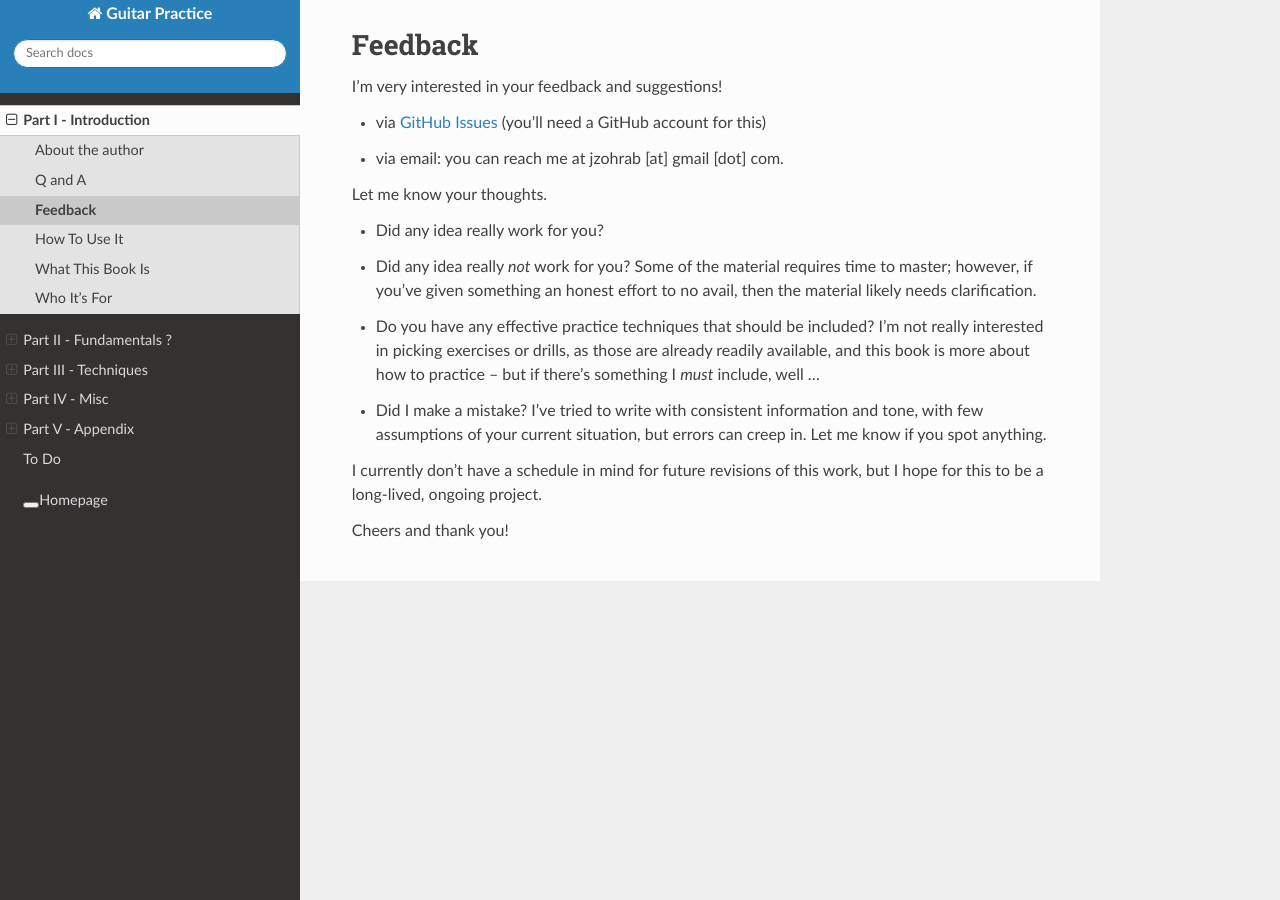
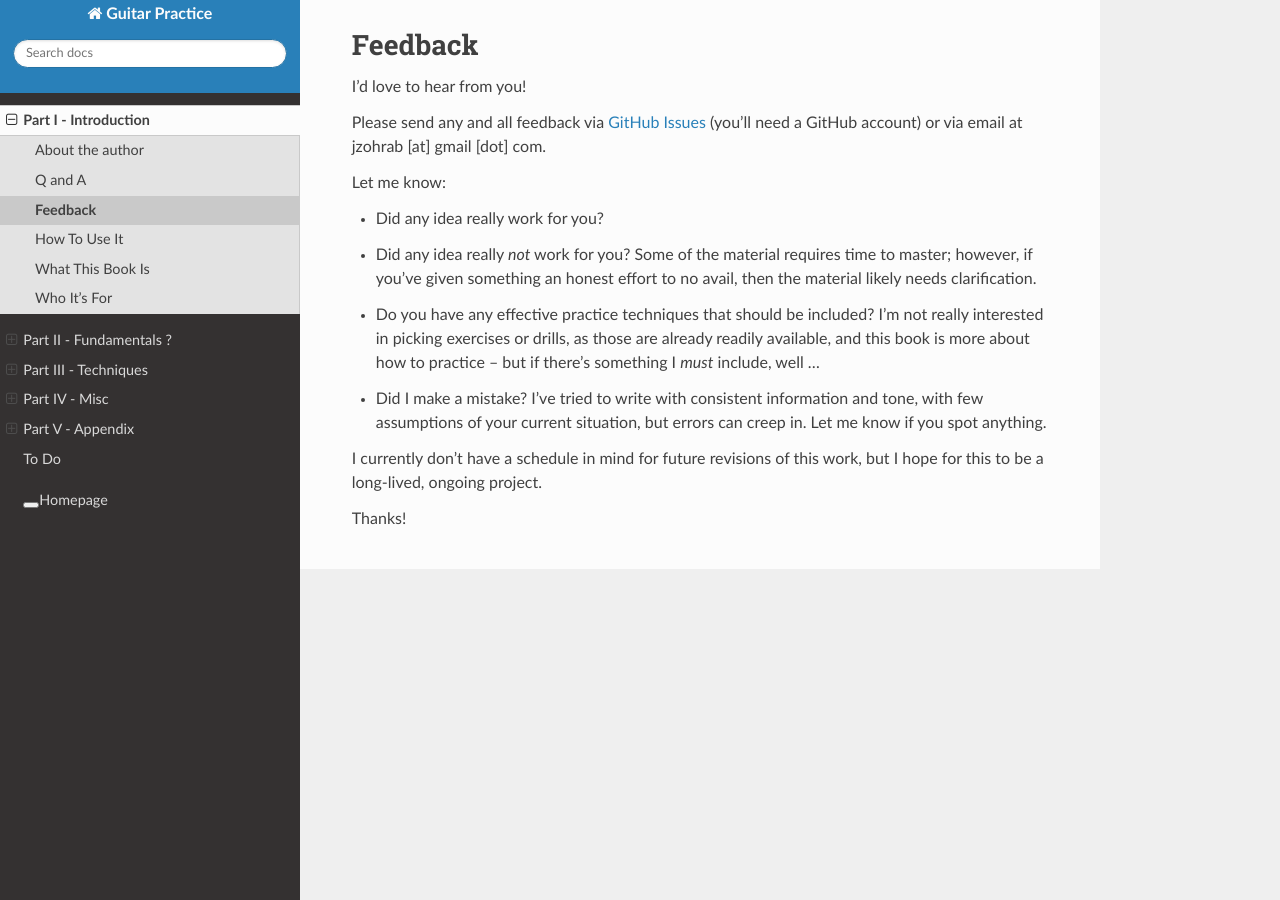
Before and after one commit to jzohrab/practicing-guitar, a Sphinx documentation site: the page built from docs/part-1-intro/feedback.rst, in a window 1280 px wide. Built offline with Sphinx 7.4.7 and the Read the Docs theme 2.0.0, drawn with Linux system fonts in a browser that asks for light colours; a script that is not in the unit is left out.

Commit message:
Refine feedback.

```diff
--- a/docs/part-1-intro/feedback.rst
+++ b/docs/part-1-intro/feedback.rst
@@ -1,12 +1,11 @@
 Feedback
 --------
 
-I'm very interested in your feedback and suggestions!
+I'd love to hear from you!
 
-* via `GitHub Issues <https://github.com/jzohrab/practicing-guitar/issues/new/choose>`_ (you'll need a GitHub account for this)
-* via email: you can reach me at jzohrab [at] gmail [dot] com.
+Please send any and all feedback via `GitHub Issues <https://github.com/jzohrab/practicing-guitar/issues/new/choose>`_ (you'll need a GitHub account) or via email at jzohrab [at] gmail [dot] com.
 
-Let me know your thoughts.
+Let me know:
 
 * Did any idea really work for you?
 * Did any idea really *not* work for you?  Some of the material requires time to master; however, if you’ve given something an honest effort to no avail, then the material likely needs clarification.
@@ -15,4 +14,4 @@ Let me know your thoughts.
 
 I currently don’t have a schedule in mind for future revisions of this work, but I hope for this to be a long-lived, ongoing project.
 
-Cheers and thank you!
+Thanks!
```
